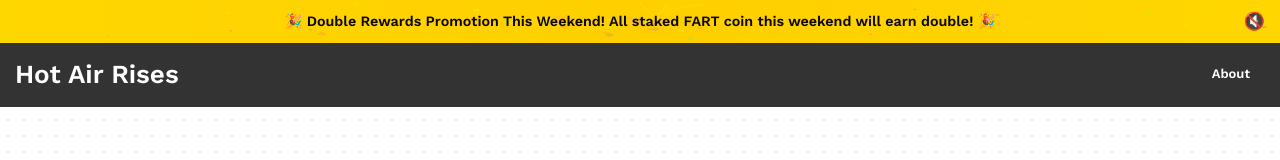
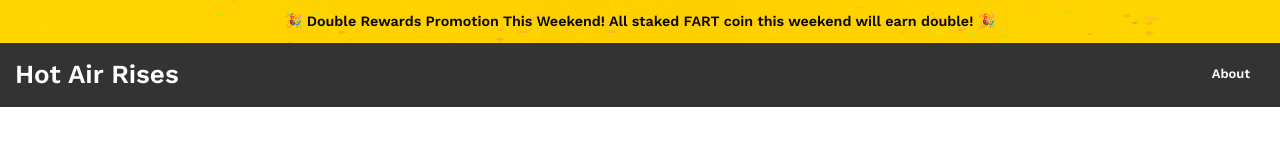
Before and after one commit to spookey007/FartFart, a React (Vite) app: page / in a window 1280 px wide. Shown: the top 160 px of the page. Built offline with nearby package versions, Linux system fonts and the light colour scheme.

Commit message:
added announcement banner

```diff
--- a/src/components/AnimatedBackground.jsx
+++ b/src/components/AnimatedBackground.jsx
@@ -25,7 +25,7 @@ const AnimatedBackground = ({ isActive }) => {
         this.size = Math.random() * 3 + 1;
         this.speedX = Math.random() * 2 - 1;
         this.speedY = Math.random() * 2 - 1;
-        this.color = `hsl(${Math.random() * 60 + 30}, 100%, 50%)`;
+        this.color = `hsl(${Math.random() * 60 + 30}, 100%, 50%)`; // Gold to orange colors
       }
 
       update() {
@@ -143,11 +143,13 @@ const AnimatedBackground = ({ isActive }) => {
       confetti = [];
       poppers = [];
 
-      for (let i = 0; i < 30; i++) {
+      // Restored original particle count
+      for (let i = 0; i < 50; i++) {
         particles.push(new Particle());
       }
 
-      for (let i = 0; i < 3; i++) {
+      // Added more poppers for more festive effect
+      for (let i = 0; i < 5; i++) {
         poppers.push(new PartyPopper());
       }
     };
--- a/src/components/Header.jsx
+++ b/src/components/Header.jsx
@@ -1,21 +1,13 @@
-import React, { useState } from 'react';
+import React from 'react';
 import AnimatedBackground from './AnimatedBackground';
 
 const Header = () => {
-  const [isAnimationActive, setIsAnimationActive] = useState(true);
-
   return (
     <>
       <div style={styles.bannerContainer}>
-        <AnimatedBackground isActive={isAnimationActive} />
+        <AnimatedBackground isActive={true} />
         <div style={styles.banner}>
           🎉 Double Rewards Promotion This Weekend! All staked FART coin this weekend will earn double! 🎉
-          <button
-            onClick={() => setIsAnimationActive(!isAnimationActive)}
-            style={styles.toggleButton}
-          >
-            {isAnimationActive ? '🔇' : '🔊'}
-          </button>
         </div>
       </div>
       <header style={styles.header}>
@@ -50,18 +42,6 @@ const styles = {
     animation: 'pulse 2s infinite',
     zIndex: 1,
   },
-  toggleButton: {
-    position: 'absolute',
-    right: '10px',
-    top: '50%',
-    transform: 'translateY(-50%)',
-    background: 'none',
-    border: 'none',
-    fontSize: '1.2em',
-    cursor: 'pointer',
-    padding: '5px',
-    zIndex: 2,
-  },
   header: {
     display: 'flex',
     justifyContent: 'space-between',
```
